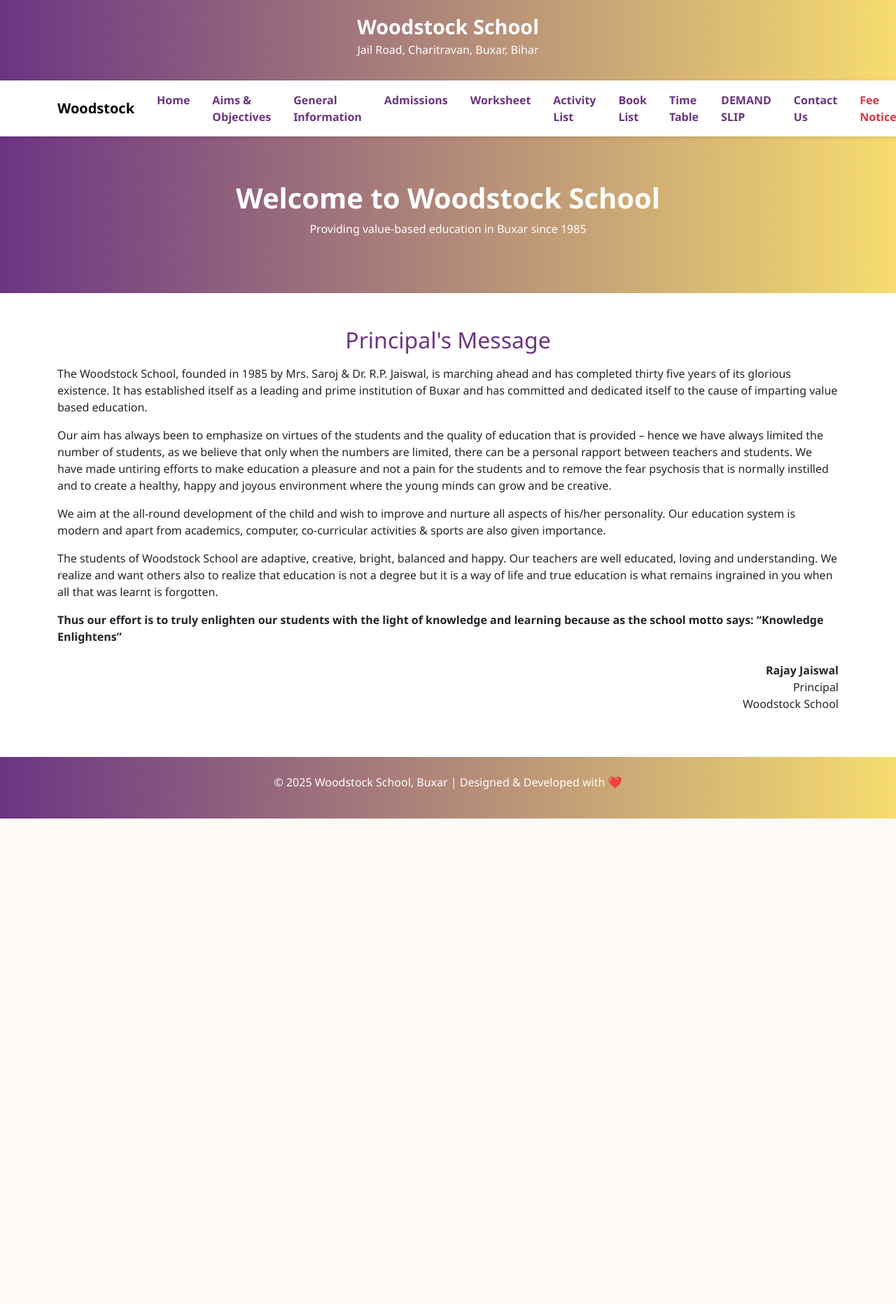
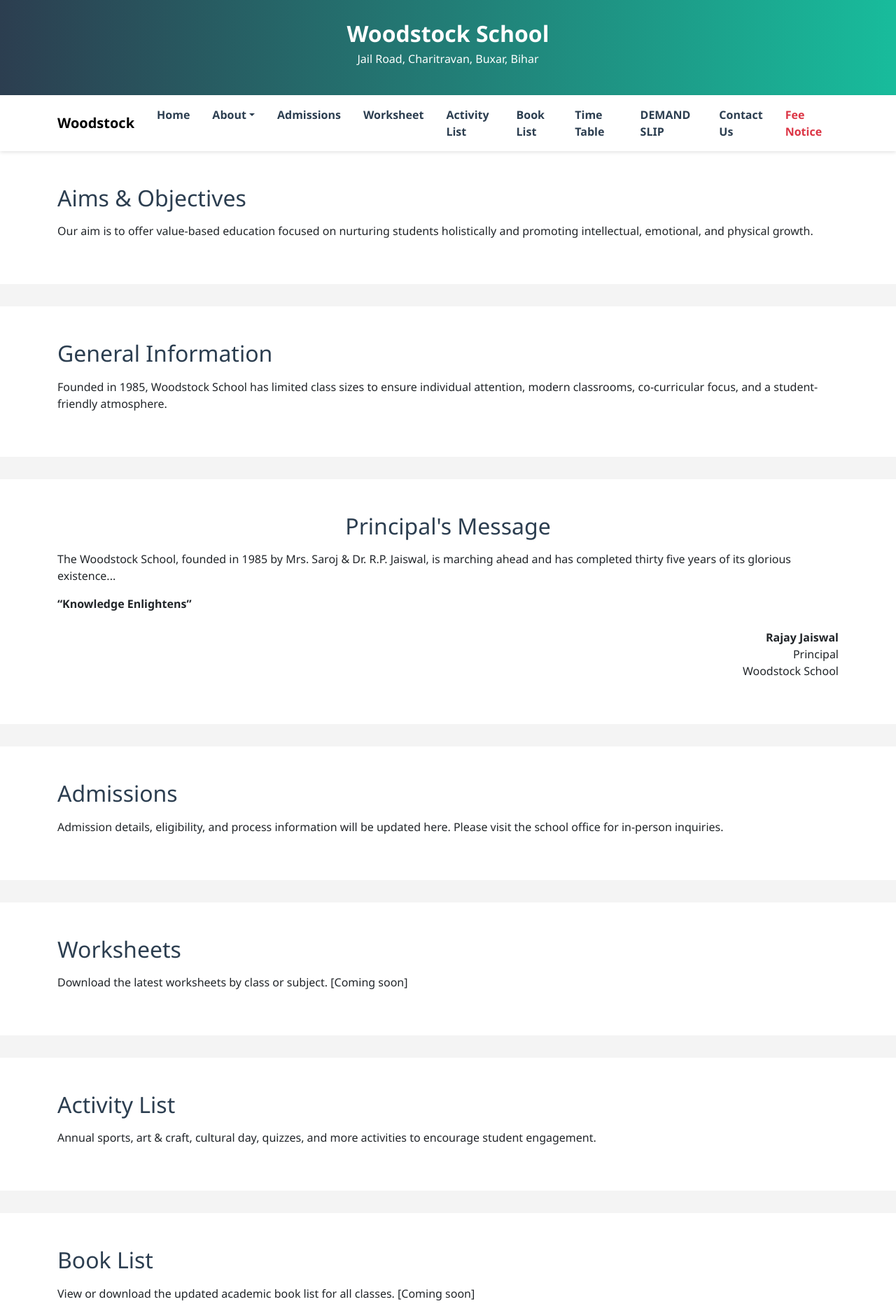
Before and after one commit to imAryaSingh/Woodstock_School, a plain HTML site: page index.html in a window 1280 px wide. Shown: the top 1864 px of the page at 70% size. Before the commit the page ends 1170 px from the top, so only its background shows below. Drawn offline with nearby package versions, Linux system fonts and the light colour scheme.

Commit message:
Update index.html

```diff
--- a/index.html
+++ b/index.html
@@ -1,90 +1,81 @@
-<!DOCTYPE html>
-<html lang="en">
-
+<!DOCTYPE html><html lang="en">
 <head>
   <meta charset="UTF-8">
   <meta name="viewport" content="width=device-width, initial-scale=1.0">
   <title>Woodstock School | Buxar</title>
-    <meta name="description"
-        content="Woodstock School, Jail Road, Charitravan, Buxar - providing value-based education since 1985.">
+  <meta name="description" content="Woodstock School, Jail Road, Charitravan, Buxar - providing value-based education since 1985.">
   <meta name="keywords" content="Woodstock School, Buxar, CBSE, School in Buxar, Bihar Education">
   <link href="https://cdn.jsdelivr.net/npm/bootstrap@5.3.3/dist/css/bootstrap.min.css" rel="stylesheet">
   <link href="https://cdnjs.cloudflare.com/ajax/libs/font-awesome/6.4.0/css/all.min.css" rel="stylesheet">
   <style>
     :root {
-            --primary-color: #6c3483;
-            --secondary-color: #f7dc6f;
-            --gradient: linear-gradient(90deg, #6c3483, #f7dc6f);
+      --primary-color: #2c3e50;
+      --secondary-color: #18bc9c;
+      --gradient: linear-gradient(90deg, #2c3e50, #18bc9c);
     }
-
     body {
       font-family: 'Segoe UI', sans-serif;
       margin: 0;
-            background-color: #fdfaf6;
+      background-color: #f4f4f4;
     }
-
     header {
       background: var(--gradient);
       color: white;
-            padding: 1rem 0;
+      padding: 1.5rem 0;
     }
-
     header .school-name {
-            font-size: 1.8rem;
+      font-size: 2rem;
       font-weight: bold;
     }
-
     nav {
-            background-color: #fff;
-            box-shadow: 0 2px 5px rgba(0, 0, 0, 0.1);
+      background-color: #ffffff;
+      box-shadow: 0 2px 5px rgba(0,0,0,0.1);
     }
-
     nav a.nav-link {
-            color: #6c3483;
+      color: var(--primary-color);
       font-weight: 600;
       margin: 0 8px;
     }
-
-        .hero {
-            background: var(--gradient);
-            color: white;
-            padding: 4rem 1rem;
-            text-align: center;
-        }
-
-        .hero h1 {
-            font-size: 2.5rem;
-            font-weight: bold;
-        }
-
-        .principal-msg {
+    .section {
       padding: 3rem 1rem;
       background-color: #fff;
+      margin-bottom: 2rem;
     }
-
-        .principal-msg h2 {
+    .section h2 {
       color: var(--primary-color);
       margin-bottom: 1rem;
     }
-
     footer {
       background: var(--gradient);
       color: white;
       text-align: center;
-            padding: 1.5rem 1rem;
+      padding: 2rem 1rem 1rem;
+    }
+    .footer-links {
+      display: flex;
+      flex-wrap: wrap;
+      justify-content: center;
+      gap: 2rem;
+      margin-bottom: 1rem;
+    }
+    .footer-links ul {
+      list-style: none;
+      padding: 0;
+    }
+    .footer-links a {
+      color: white;
+      text-decoration: none;
+      line-height: 1.8;
     }
   </style>
 </head>
-
 <body>
   <header class="text-center">
     <div class="container">
       <div class="school-name">Woodstock School</div>
       <p>Jail Road, Charitravan, Buxar, Bihar</p>
     </div>
-    </header>
-
-    <nav class="navbar navbar-expand-lg sticky-top">
+  </header>  <nav class="navbar navbar-expand-lg sticky-top">
     <div class="container">
       <a class="navbar-brand fw-bold" href="#">Woodstock</a>
       <button class="navbar-toggler" type="button" data-bs-toggle="collapse" data-bs-target="#navbarNav">
@@ -93,8 +84,14 @@
       <div class="collapse navbar-collapse" id="navbarNav">
         <ul class="navbar-nav ms-auto">
           <li class="nav-item"><a class="nav-link" href="#">Home</a></li>
-                    <li class="nav-item"><a class="nav-link" href="#aims">Aims & Objectives</a></li>
-                    <li class="nav-item"><a class="nav-link" href="#general">General Information</a></li>
+          <li class="nav-item dropdown">
+            <a class="nav-link dropdown-toggle" href="#about" role="button" data-bs-toggle="dropdown">About</a>
+            <ul class="dropdown-menu">
+              <li><a class="dropdown-item" href="#aims">Aims & Objectives</a></li>
+              <li><a class="dropdown-item" href="#general">General Information</a></li>
+              <li><a class="dropdown-item" href="#principal">Principal's Message</a></li>
+            </ul>
+          </li>
           <li class="nav-item"><a class="nav-link" href="#admission">Admissions</a></li>
           <li class="nav-item"><a class="nav-link" href="#worksheets">Worksheet</a></li>
           <li class="nav-item"><a class="nav-link" href="#activities">Activity List</a></li>
@@ -106,47 +103,86 @@
         </ul>
       </div>
     </div>
-    </nav>
-
-    <section class="hero">
+  </nav>  <section class="section" id="aims">
     <div class="container">
-            <h1>Welcome to Woodstock School</h1>
-            <p>Providing value-based education in Buxar since 1985</p>
+      <h2>Aims & Objectives</h2>
+      <p>Our aim is to offer value-based education focused on nurturing students holistically and promoting intellectual, emotional, and physical growth.</p>
     </div>
-    </section>
-
-    <section class="principal-msg" id="principal">
+  </section>  <section class="section" id="general">
+    <div class="container">
+      <h2>General Information</h2>
+      <p>Founded in 1985, Woodstock School has limited class sizes to ensure individual attention, modern classrooms, co-curricular focus, and a student-friendly atmosphere.</p>
+    </div>
+  </section>  <section class="section" id="principal">
     <div class="container">
       <h2 class="text-center">Principal's Message</h2>
-            <p>The Woodstock School, founded in 1985 by Mrs. Saroj & Dr. R.P. Jaiswal, is marching ahead and has
-                completed thirty five years of its glorious existence. It has established itself as a leading and prime
-                institution of Buxar and has committed and dedicated itself to the cause of imparting value based
-                education.</p>
-            <p>Our aim has always been to emphasize on virtues of the students and the quality of education that is
-                provided – hence we have always limited the number of students, as we believe that only when the numbers
-                are limited, there can be a personal rapport between teachers and students. We have made untiring
-                efforts to make education a pleasure and not a pain for the students and to remove the fear psychosis
-                that is normally instilled and to create a healthy, happy and joyous environment where the young minds
-                can grow and be creative.</p>
-            <p>We aim at the all-round development of the child and wish to improve and nurture all aspects of his/her
-                personality. Our education system is modern and apart from academics, computer, co-curricular activities
-                & sports are also given importance.</p>
-            <p>The students of Woodstock School are adaptive, creative, bright, balanced and happy. Our teachers are
-                well educated, loving and understanding. We realize and want others also to realize that education is
-                not a degree but it is a way of life and true education is what remains ingrained in you when all that
-                was learnt is forgotten.</p>
-            <p class="fw-bold">Thus our effort is to truly enlighten our students with the light of knowledge and
-                learning because as the school motto says: “Knowledge Enlightens”</p>
+      <p>The Woodstock School, founded in 1985 by Mrs. Saroj & Dr. R.P. Jaiswal, is marching ahead and has completed thirty five years of its glorious existence...</p>
+      <p class="fw-bold">“Knowledge Enlightens”</p>
       <p class="text-end mt-4"><strong>Rajay Jaiswal</strong><br>Principal<br>Woodstock School</p>
     </div>
-    </section>
-
-    <footer>
+  </section>  <section class="section" id="admission">
     <div class="container">
+      <h2>Admissions</h2>
+      <p>Admission details, eligibility, and process information will be updated here. Please visit the school office for in-person inquiries.</p>
+    </div>
+  </section>  <section class="section" id="worksheets">
+    <div class="container">
+      <h2>Worksheets</h2>
+      <p>Download the latest worksheets by class or subject. [Coming soon]</p>
+    </div>
+  </section>  <section class="section" id="activities">
+    <div class="container">
+      <h2>Activity List</h2>
+      <p>Annual sports, art & craft, cultural day, quizzes, and more activities to encourage student engagement.</p>
+    </div>
+  </section>  <section class="section" id="books">
+    <div class="container">
+      <h2>Book List</h2>
+      <p>View or download the updated academic book list for all classes. [Coming soon]</p>
+    </div>
+  </section>  <section class="section" id="timetable">
+    <div class="container">
+      <h2>Time Table</h2>
+      <p>Check class-wise time tables and schedules. [Coming soon]</p>
+    </div>
+  </section>  <section class="section" id="demand">
+    <div class="container">
+      <h2>Demand Slip</h2>
+      <p>Fee-related demand slips and payment information. [Coming soon]</p>
+    </div>
+  </section>  <section class="section" id="fee">
+    <div class="container">
+      <h2>Fee Notice</h2>
+      <p>Important updates and due dates regarding student fee submissions will be published here.</p>
+    </div>
+  </section>  <section class="section" id="contact">
+    <div class="container">
+      <h2>Contact Us</h2>
+      <p>📍 Jail Road, Charitravan, Buxar, Bihar<br>📞 +91-XXXXXXXXXX<br>📧 info@woodstockbuxar.in</p>
+    </div>
+  </section>  <footer>
+    <div class="container">
+      <div class="footer-links">
+        <ul>
+          <li><a href="#">Home</a></li>
+          <li><a href="#aims">Aims & Objectives</a></li>
+          <li><a href="#general">General Info</a></li>
+        </ul>
+        <ul>
+          <li><a href="#admission">Admissions</a></li>
+          <li><a href="#activities">Activities</a></li>
+          <li><a href="#books">Book List</a></li>
+        </ul>
+        <ul>
+          <li><a href="#timetable">Time Table</a></li>
+          <li><a href="#demand">Demand Slip</a></li>
+          <li><a href="#fee">Fee Notice</a></li>
+        </ul>
+        <ul>
+          <li><a href="#contact">Contact Us</a></li>
+        </ul>
+      </div>
       <p>&copy; 2025 Woodstock School, Buxar | Designed & Developed with ❤️</p>
     </div>
-    </footer>
-
-    <script src="https://cdn.jsdelivr.net/npm/bootstrap@5.3.3/dist/js/bootstrap.bundle.min.js"></script>
-</body>
+  </footer>  <script src="https://cdn.jsdelivr.net/npm/bootstrap@5.3.3/dist/js/bootstrap.bundle.min.js"></script></body>
 </html>
```
Lines whose indentation alone changed are shown as unchanged.
